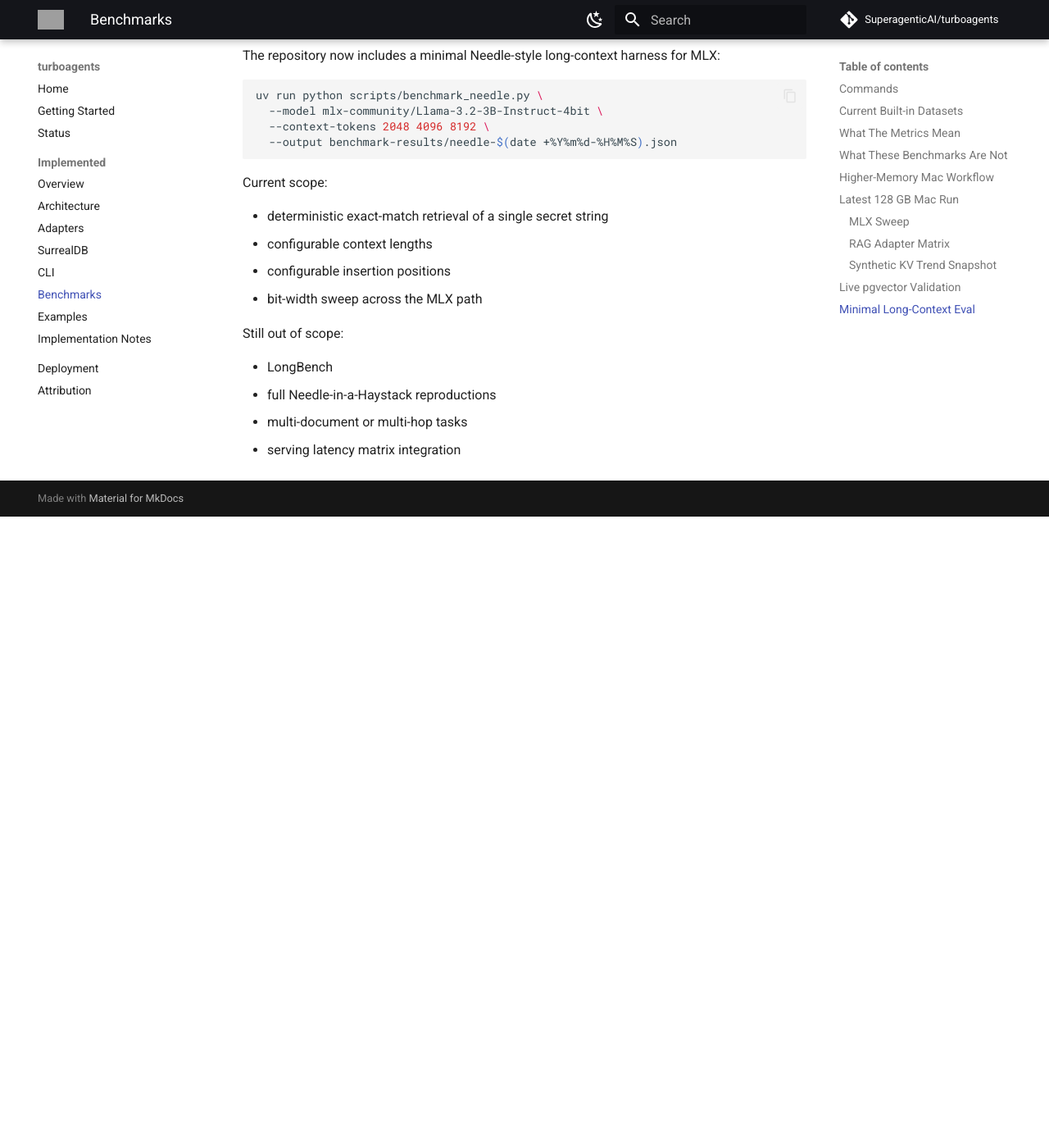
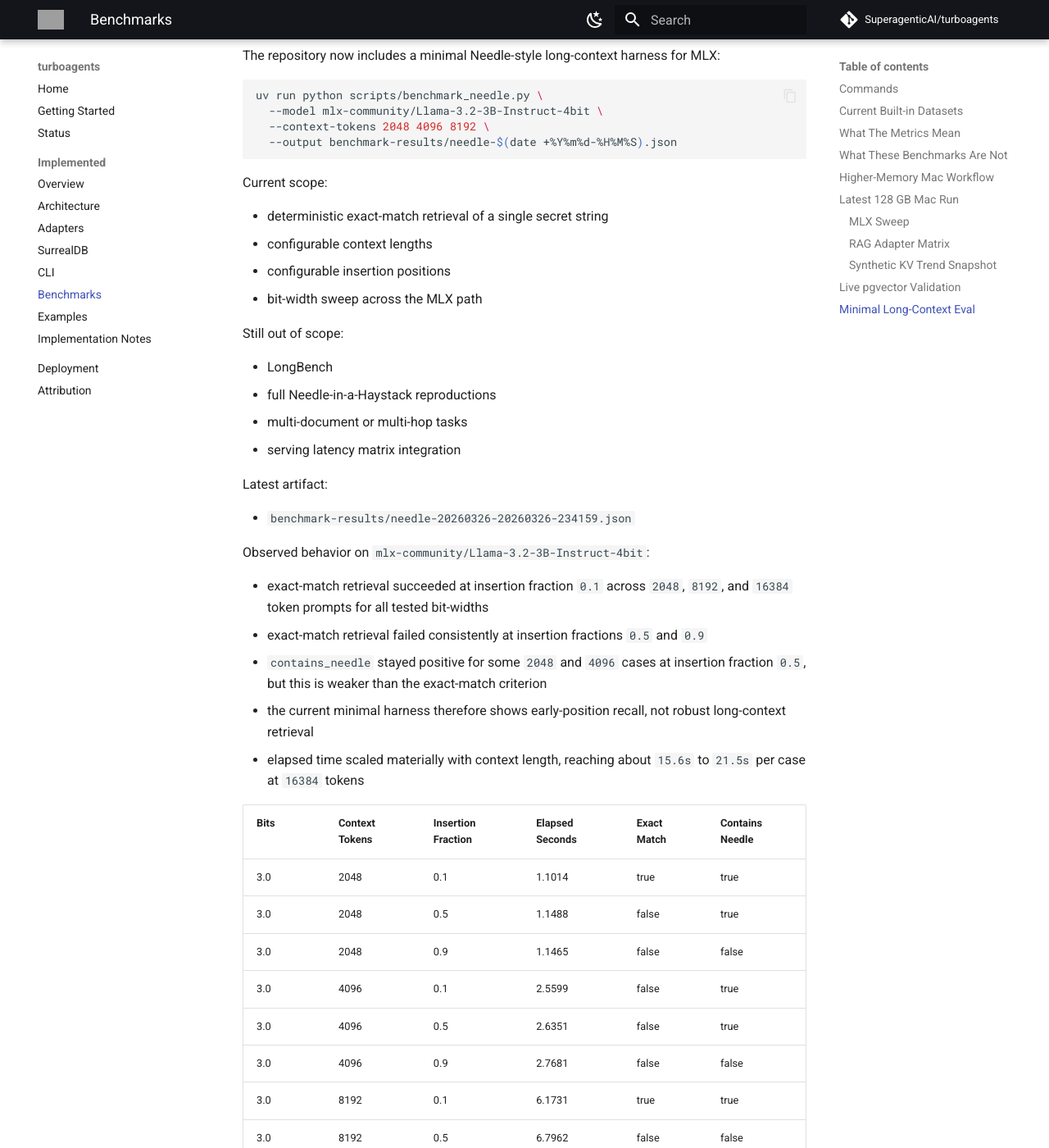
Before and after one commit to SuperagenticAI/turboagents, an MkDocs documentation site: the page built from docs/benchmarks.md, in a window 1280 px wide and 1400 px high, scrolled down 5185 px. Shown: the whole window at 82% size. Built offline with MkDocs 1.6.1 and Material for MkDocs 9.7.7, drawn with Linux system fonts in a browser that asks for light colours; comment, search, counter and statistics services are not loaded; before the commit the page ends 5815 px from its top, so only the background shows below that; some of the changed text lies outside the part shown; grey boxes are pictures that could not be loaded.

Commit message:
Publish needle sweep results

```diff
--- a/docs/benchmarks.md
+++ b/docs/benchmarks.md
@@ -205,3 +205,54 @@
 - full Needle-in-a-Haystack reproductions
 - multi-document or multi-hop tasks
 - serving latency matrix integration
+
+Latest artifact:
+
+- `benchmark-results/needle-20260326-20260326-234159.json`
+
+Observed behavior on `mlx-community/Llama-3.2-3B-Instruct-4bit`:
+
+- exact-match retrieval succeeded at insertion fraction `0.1` across `2048`, `8192`, and `16384` token prompts for all tested bit-widths
+- exact-match retrieval failed consistently at insertion fractions `0.5` and `0.9`
+- `contains_needle` stayed positive for some `2048` and `4096` cases at insertion fraction `0.5`, but this is weaker than the exact-match criterion
+- the current minimal harness therefore shows early-position recall, not robust long-context retrieval
+- elapsed time scaled materially with context length, reaching about `15.6s` to `21.5s` per case at `16384` tokens
+
+| Bits | Context Tokens | Insertion Fraction | Elapsed Seconds | Exact Match | Contains Needle |
+| --- | --- | --- | --- | --- | --- |
+| 3.0 | 2048 | 0.1 | 1.1014 | true | true |
+| 3.0 | 2048 | 0.5 | 1.1488 | false | true |
+| 3.0 | 2048 | 0.9 | 1.1465 | false | false |
+| 3.0 | 4096 | 0.1 | 2.5599 | false | true |
+| 3.0 | 4096 | 0.5 | 2.6351 | false | true |
+| 3.0 | 4096 | 0.9 | 2.7681 | false | false |
+| 3.0 | 8192 | 0.1 | 6.1731 | true | true |
+| 3.0 | 8192 | 0.5 | 6.7962 | false | false |
+| 3.0 | 8192 | 0.9 | 6.3600 | false | false |
+| 3.0 | 16384 | 0.1 | 15.6448 | true | true |
+| 3.0 | 16384 | 0.5 | 16.1179 | false | false |
+| 3.0 | 16384 | 0.9 | 15.6592 | false | false |
+| 3.5 | 2048 | 0.1 | 1.2985 | true | true |
+| 3.5 | 2048 | 0.5 | 1.4403 | false | true |
+| 3.5 | 2048 | 0.9 | 1.4370 | false | false |
+| 3.5 | 4096 | 0.1 | 2.9586 | false | true |
+| 3.5 | 4096 | 0.5 | 2.9688 | false | true |
+| 3.5 | 4096 | 0.9 | 2.9501 | false | false |
+| 3.5 | 8192 | 0.1 | 6.3312 | true | true |
+| 3.5 | 8192 | 0.5 | 6.5699 | false | false |
+| 3.5 | 8192 | 0.9 | 6.5293 | false | false |
+| 3.5 | 16384 | 0.1 | 18.4821 | true | true |
+| 3.5 | 16384 | 0.5 | 18.9856 | false | false |
+| 3.5 | 16384 | 0.9 | 19.2857 | false | false |
+| 4.0 | 2048 | 0.1 | 1.5542 | true | true |
+| 4.0 | 2048 | 0.5 | 1.6880 | false | true |
+| 4.0 | 2048 | 0.9 | 1.6921 | false | false |
+| 4.0 | 4096 | 0.1 | 3.5982 | false | true |
+| 4.0 | 4096 | 0.5 | 3.6594 | false | true |
+| 4.0 | 4096 | 0.9 | 3.8123 | false | false |
+| 4.0 | 8192 | 0.1 | 7.8715 | true | true |
+| 4.0 | 8192 | 0.5 | 8.3909 | false | false |
+| 4.0 | 8192 | 0.9 | 8.4198 | false | false |
+| 4.0 | 16384 | 0.1 | 20.2147 | true | true |
+| 4.0 | 16384 | 0.5 | 21.5121 | false | false |
+| 4.0 | 16384 | 0.9 | 20.6090 | false | false |
```
Also changed, not shown: docs/status.md (+3 -1 lines), 1 other file.
